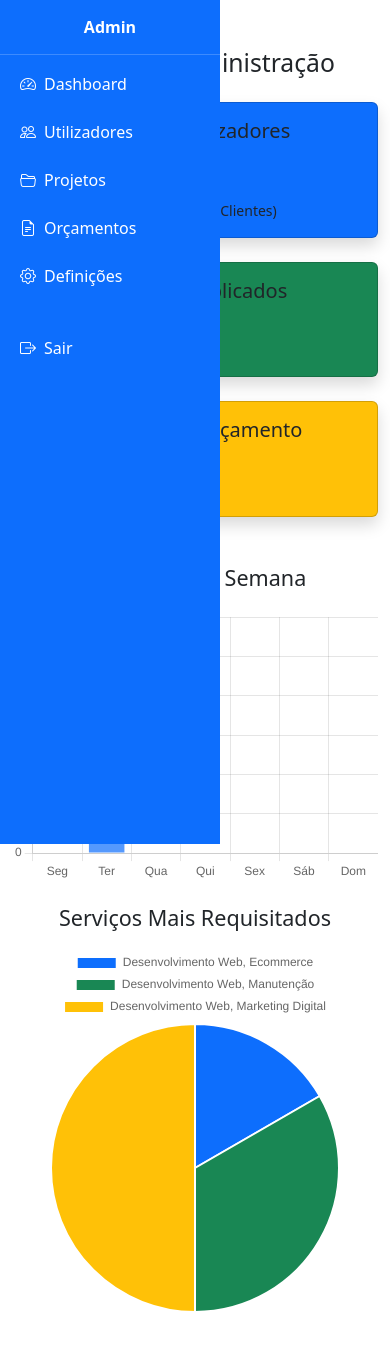
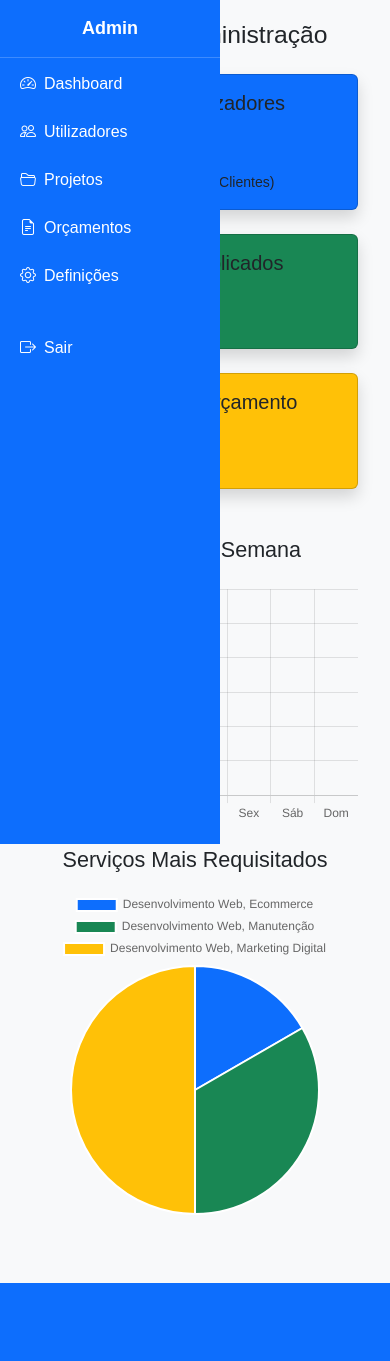
Before and after one commit to ambnunez/EpocaEspecialDweb, a PHP site: page /admin/inicio.php in a window 390 px wide. After the commit the page ends 1283 px from the top, so only its background shows below. Run offline with PHP 8.4, Linux system fonts and the light colour scheme; data comes from the database, SQL or seed files in the repository.

Commit message:
Atualização

```diff
--- a/admin/inicio.php
+++ b/admin/inicio.php
@@ -38,18 +38,88 @@
   <meta charset="UTF-8">
   <meta name="viewport" content="width=device-width, initial-scale=1.0">
   <title>Dashboard</title>
-  <link rel="stylesheet" href="styles.css">
+
+  <!-- CSS & Icons -->
   <link rel="stylesheet" href="https://cdn.jsdelivr.net/npm/bootstrap@5.3.2/dist/css/bootstrap.min.css">
+  <link rel="stylesheet" href="https://cdn.jsdelivr.net/npm/bootstrap-icons@1.10.5/font/bootstrap-icons.css">
   <script src="https://cdn.jsdelivr.net/npm/chart.js"></script>
+
   <style>
-    .main-content { margin-left: 220px; padding: 20px; }
+    * {
+      margin: 0;
+      padding: 0;
+      box-sizing: border-box;
+    }
+
+    body {
+      font-family: Arial, sans-serif;
+    }
+
+    .admin-sidebar {
+      width: 220px;
+      height: 100vh;
+      position: fixed;
+      top: 0;
+      left: 0;
+      background-color: #0d6efd;
+      color: white;
+      padding-top: 60px;
+      z-index: 1000;
+      overflow-y: auto;
+    }
+
+    .admin-sidebar .sidebar-title {
+      position: absolute;
+      top: 0;
+      width: 100%;
+      padding: 15px 0;
+      text-align: center;
+      background-color: #0d6efd;
+      border-bottom: 1px solid rgba(255, 255, 255, 0.2);
+      font-weight: bold;
+      font-size: 18px;
+    }
+
+    .admin-sidebar a {
+      display: block;
+      color: white;
+      padding: 12px 20px;
+      text-decoration: none;
+      transition: background 0.2s;
+    }
+
+    .admin-sidebar a:hover {
+      background-color: #0b5ed7;
+    }
+
+    .main-content {
+      margin-left: 220px;
+      padding: 30px;
+      background-color: #f8f9fa;
+      min-height: 100vh;
+    }
+
+    @media (max-width: 768px) {
+      .admin-sidebar {
+        position: relative;
+        width: 100%;
+        height: auto;
+        padding-top: 60px;
+      }
+
+      .main-content {
+        margin-left: 0;
+        padding: 20px;
+      }
+    }
   </style>
 </head>
 <body>
 
 <?php require('../includes/sidebar.php'); ?>
 
-<div class="container my-5">
+<div class="main-content">
+  <div class="container">
     <h2 class="text-center mb-4">Painel de Administração</h2>
 
     <!-- Cartões de contagem -->
@@ -79,21 +149,22 @@
     <div class="my-5">
       <div class="row justify-content-center align-items-start g-4">
         <!-- Gráfico de Atividade -->
-      <div class="col-md-3 text-center">
+        <div class="col-md-4 text-center">
           <h4 class="mb-3">Atividade por Semana</h4>
           <canvas id="graficoAtividade" width="400" height="300"></canvas>
         </div>
 
         <!-- Gráfico de Serviços -->
-      <div class="col-md-3 text-center">
+        <div class="col-md-4 text-center">
           <h4 class="mb-3">Serviços Mais Requisitados</h4>
           <canvas id="graficoServicos" width="400" height="300"></canvas>
         </div>
       </div>
     </div>
   </div>
+</div>
 
-<!-- JS Charts Dinâmicos -->
+<!-- JS Charts -->
 <script>
 const ctx = document.getElementById('graficoAtividade').getContext('2d');
 new Chart(ctx, {
--- a/empresa.php
+++ b/empresa.php
@@ -48,7 +48,7 @@
 
   <div class="row text-center">
     <?php
-    $sql = "SELECT * FROM utilizadores WHERE tipo_utilizador = 'equipa'";
+    $sql = "SELECT * FROM utilizadores WHERE tipo_utilizador = 'equipa' AND visivel = 1";
     $resultado = $conn->query($sql);
 
     if ($resultado->num_rows > 0) {
--- a/portfolio.php
+++ b/portfolio.php
@@ -24,7 +24,7 @@
   <!-- Galeria de Projetos -->
   <div class="row g-4">
     <?php
-    $sql = "SELECT * FROM projetos";
+    $sql = "SELECT * FROM projetos WHERE visivel = 1";
     $resultado = $conn->query($sql);
 
     if ($resultado->num_rows > 0) {
```
Also changed, not shown: admin/projetos.php (+5 -3 lines), admin/remover_projeto.php (deleted, +0 -31 lines), admin/toggle_visibilidade.php (added, +24 -0 lines), admin/utilizadores.php (+0 -32 lines), index.php (+5 -21 lines), uploads/1752142558_Captura de ecrã 2025-03-14 220343.png (added), uploads/1752142593_imagem_2025-07-10_111632294.png (added), uploads/1752142619_imagem_2025-07-10_111658097.png (added), uploads/equipa/686f9142c6385_desktop-wallpaper-kawaii-bear-laptop-aesthetic-bear-cute-pc.jpg (added), uploads/equipa/686f91b2395b2_desktop-wallpaper-kawaii-bear-laptop-aesthetic-bear-cute-pc.jpg (added), uploads/equipa/686f91e1d8c01_imagem1.jpg (added), uploads/equipa/686f92225ce6b_Captura de ecrã 2024-09-21 120845.png (added). Lines whose indentation alone changed are shown as unchanged.
